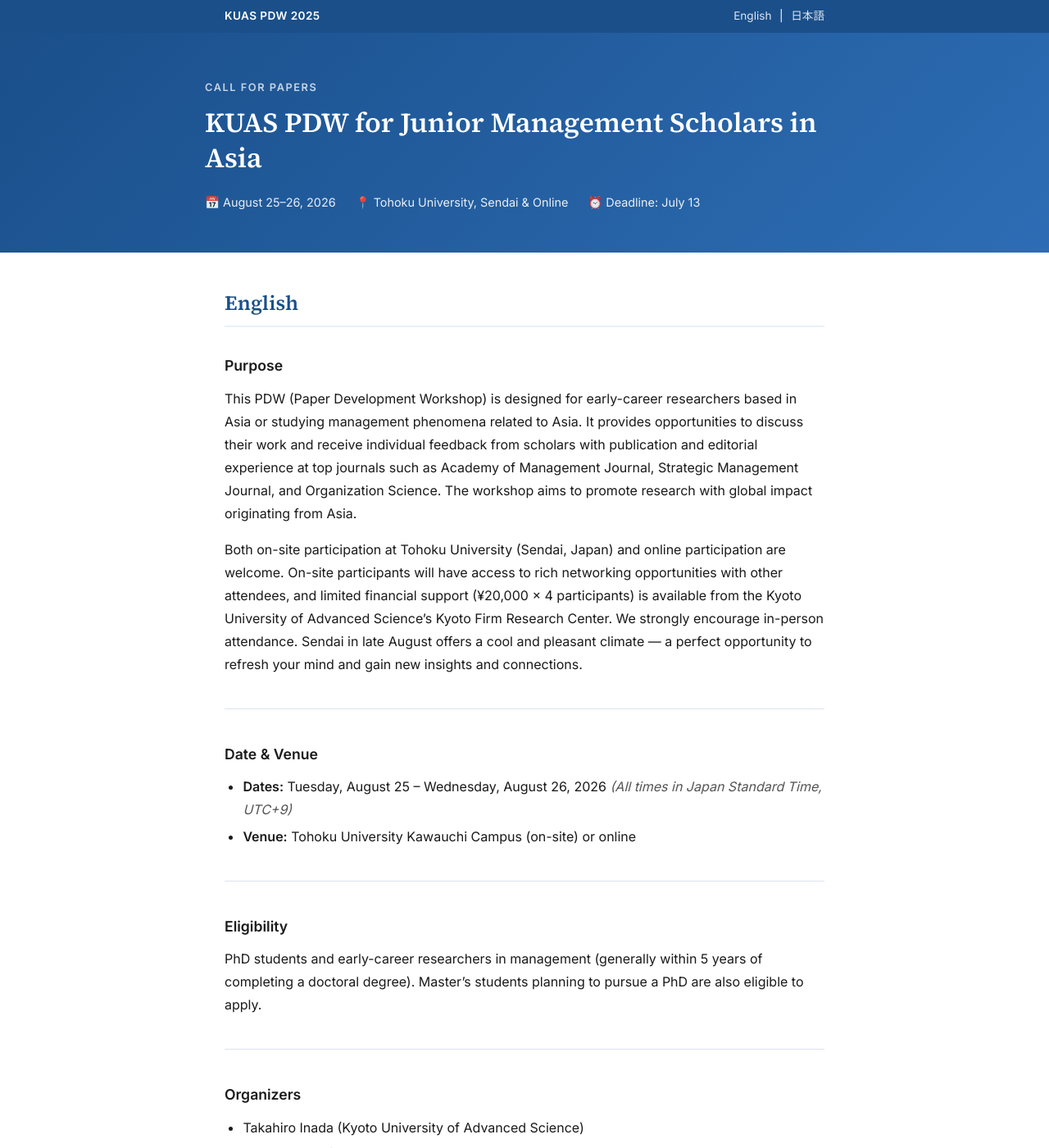
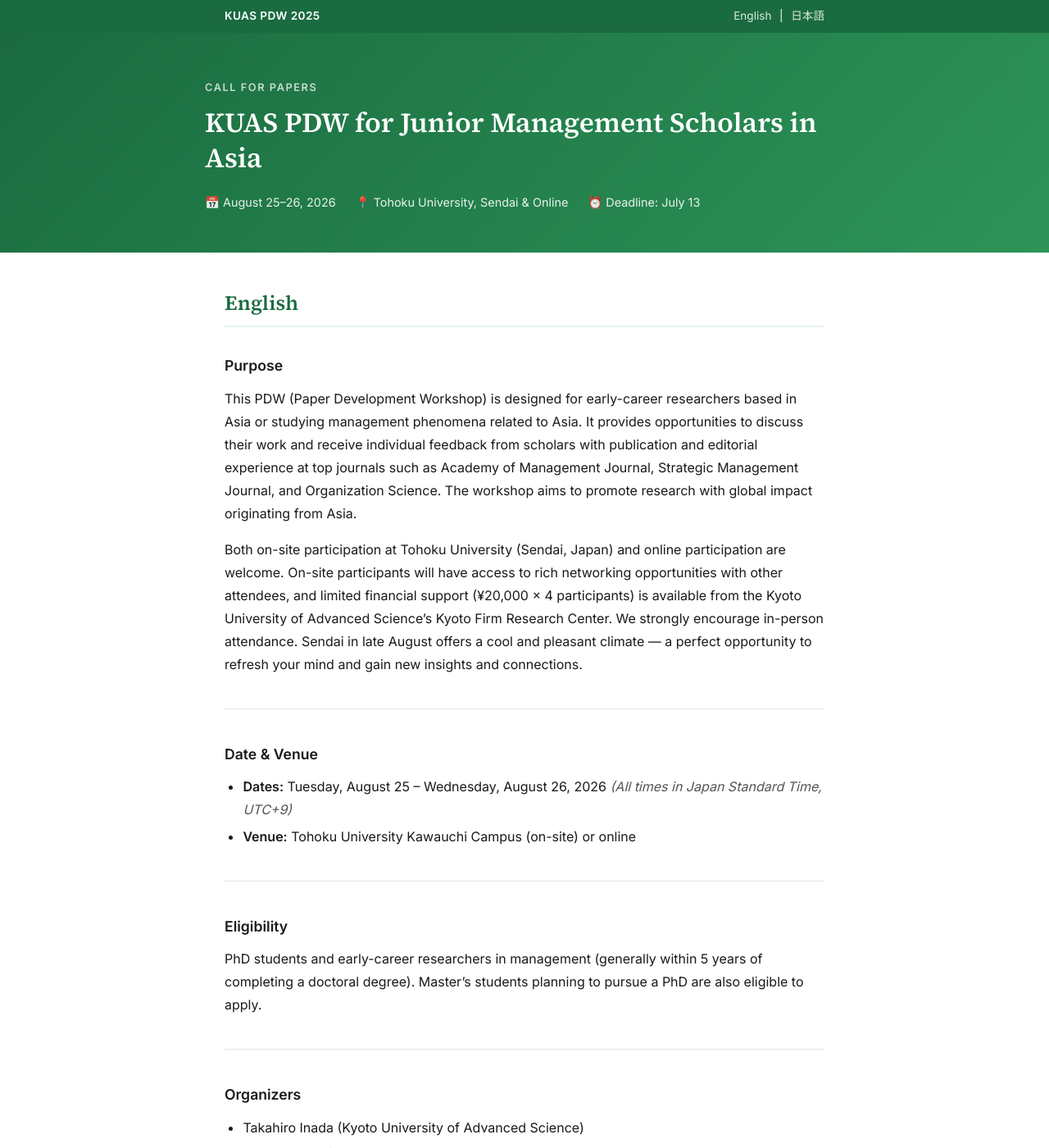
Before and after one commit to kuas-pdw/kuas-pdw.github.io, a Jekyll site: the page built from index.md, in a window 1280 px wide and 1400 px high. Shown: the whole window at 82% size. Built offline with Jekyll 4.4.1, drawn with Linux system fonts in a browser that asks for light colours.

Commit message:
Switch to green theme, soften deadline box color

```diff
--- a/assets/css/style.css
+++ b/assets/css/style.css
@@ -2,9 +2,9 @@
 *, *::before, *::after { box-sizing: border-box; margin: 0; padding: 0; }
 
 :root {
-  --accent:    #1a4f8a;
-  --accent-lt: #e8f0fb;
-  --deadline:  #b91c1c;
+  --accent:    #1a6b3f;
+  --accent-lt: #e6f4ec;
+  --deadline:  #b45309;
   --text:      #1a1a1a;
   --muted:     #555;
   --border:    #dde3ec;
@@ -48,7 +48,7 @@ body {
 
 /* ── Hero ── */
 .hero {
-  background: linear-gradient(135deg, #1a4f8a 0%, #2d6db5 100%);
+  background: linear-gradient(135deg, #1a6b3f 0%, #2d9458 100%);
   color: #fff;
   padding: 3.5rem 1.5rem 3rem;
 }
@@ -138,7 +138,7 @@ strong { }
 
 /* Deadline box — wrap key info */
 .deadline-box {
-  background: #fef2f2;
+  background: #fffbeb;
   border-left: 4px solid var(--deadline);
   border-radius: var(--radius);
   padding: 0.75rem 1rem;
```
